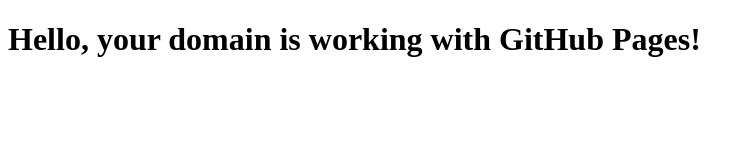
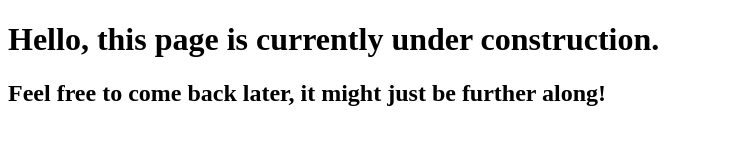
Before and after one commit to lens-inc/LvR-Website, a plain HTML site: page index.html in a window 1280 px wide. Shown: the whole page, without its empty margins (0-753 px from the left). Drawn offline with Linux system fonts and the light colour scheme.

Commit message:
Update index.html - slightly better page

```diff
--- a/index.html
+++ b/index.html
@@ -4,6 +4,7 @@
     <title>Site under construction</title>
 </head>
 <body>
-    <h1>Hello, your domain is working with GitHub Pages!</h1>
+    <h1>Hello, this page is currently under construction.</h1>
+    <h2>Feel free to come back later, it might just be further along!</h2>
 </body>
 </html>
```
